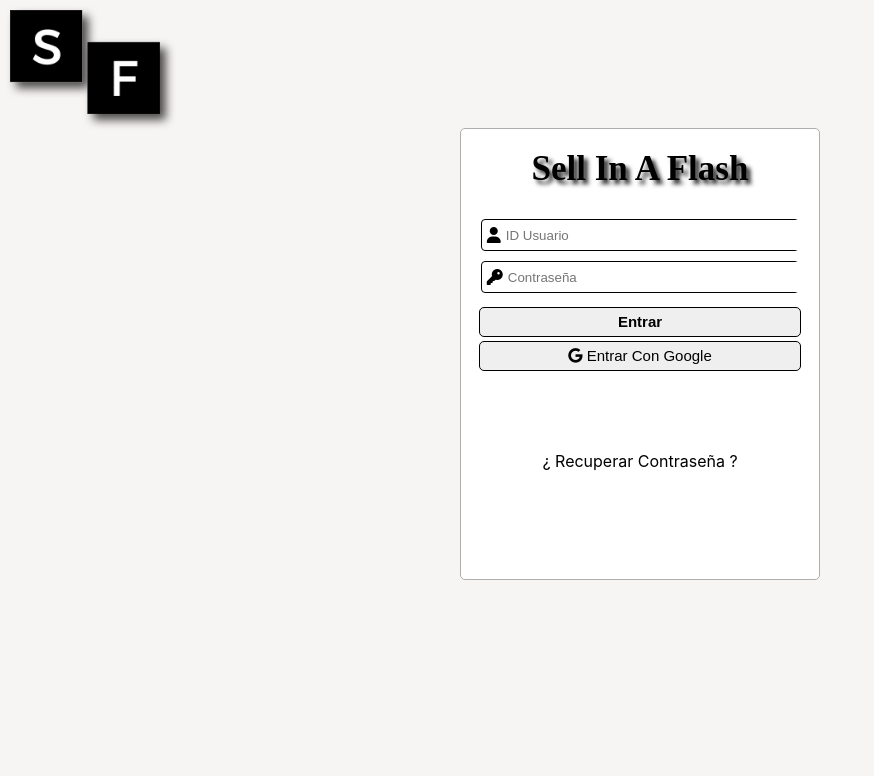
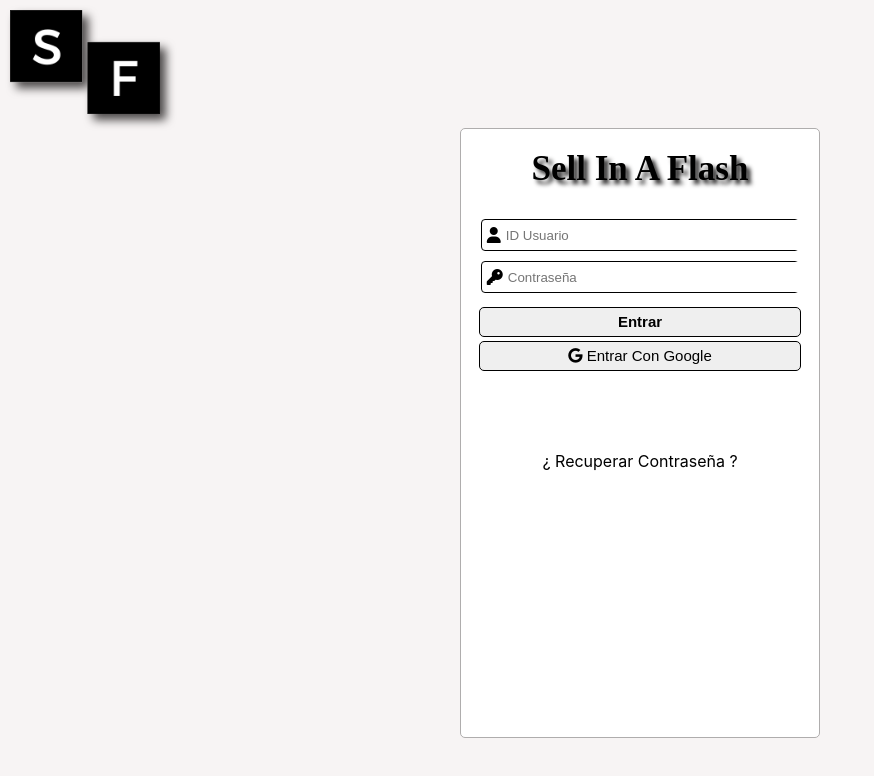
Before and after one commit to johiny/Sell_In_A_Flash, a React (Create React App) app: page / in a window 1280 px wide. Shown: the top 776 px of the page, without its empty margins (0-874 px from the left). Built offline with nearby package versions, Linux system fonts and the light colour scheme.

Commit message:
cambiar largo del formulario

```diff
--- a/src/App.jsx
+++ b/src/App.jsx
@@ -25,9 +25,6 @@ function App() {
             <Route path="/Maestro-Ventas/Table">
             <Table/>
             </Route>
-            <Route path="/Maestro-Ventas/DetallesVenta">
-              <DetallesVenta/>
-            </Route>
             <Route path ="/Maestro-Ventas">
               <IndexVentas/>
             </Route>
--- a/src/styles/estilos.css
+++ b/src/styles/estilos.css
@@ -14,7 +14,7 @@ body {
   border: solid rgb(175, 173, 173) 1px;
   background: white;
   width: 28%;
-  height: 450px;
+  height: 76%;
   text-align: center;
   margin-left: auto;
   margin-right: auto;
```
